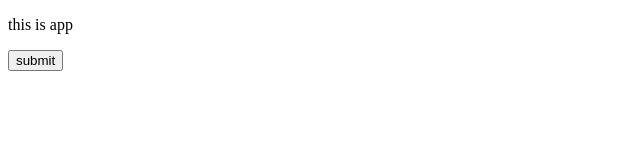
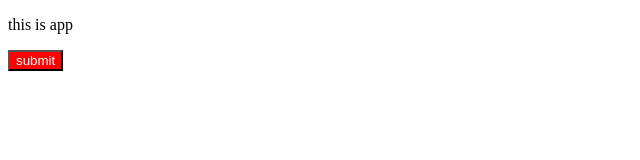
Before and after one commit to tvhoang0803/git-toturior, a plain HTML site: page index.html in a window 1280 px wide. Shown: the whole page, without its empty margins (0-640 px from the left). Drawn offline with Linux system fonts and the light colour scheme.

Commit message:
updated index html file

```diff
--- a/index.html
+++ b/index.html
@@ -4,9 +4,17 @@
     <meta charset="UTF-8">
     <meta name="viewport" content="width=device-width, initial-scale=1.0">
     <title>Document</title>
+    <link rel="stylesheet" href="index.css">
+    <link rel="stylesheet" href="index2.css">
 </head>
 <body>
     <p>this is app</p>
     <button>submit</button>
 </body>
 </html>
+
+
+<!--
+    Thu muc dang lam viec            Staging Area            Commited
+
+ -->
```
